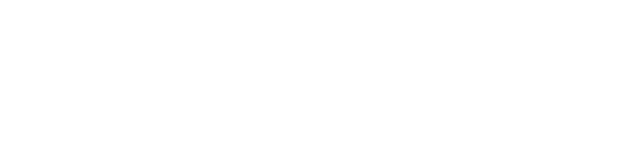
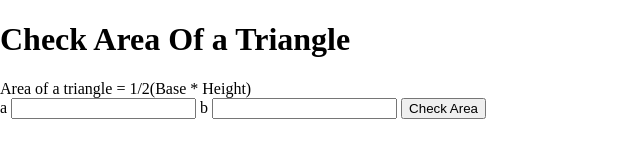
Before and after one commit to virajjain11/fun-with-triangles, a plain HTML site: page area.html in a window 1280 px wide. Shown: the whole page, without its empty margins (0-640 px from the left). Drawn offline with Linux system fonts and the light colour scheme.

Commit message:
update area.html

```diff
--- a/area.html
+++ b/area.html
@@ -8,7 +8,18 @@
     <link rel="stylesheet" href="style.css">
 </head>
 <body>
-
+    <div class="container">
+        <h1>Check Area Of a Triangle</h1>
+        <div>Area of a triangle = 1/2(Base * Height)</div>
+        <label >a
+            <input type="number" class="input-value">
+        </label>
+        <label >b
+            <input type="number" class="input-value">
+        </label>
+        <button id ="btn-area">Check Area</button>
+        <div id="output-area"></div>
+    </div>
 
     <script src="area.js"></script>
 </body>
```
